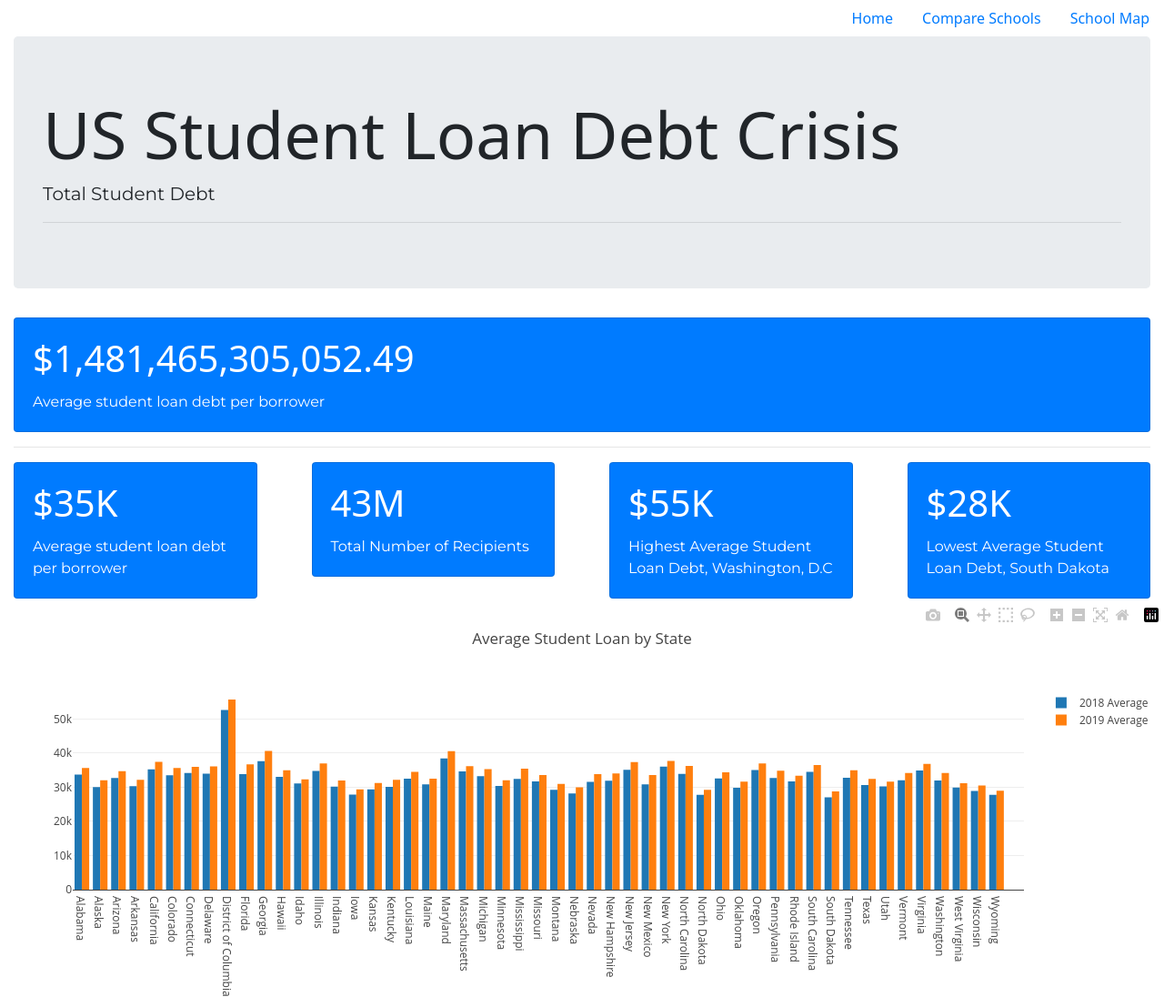
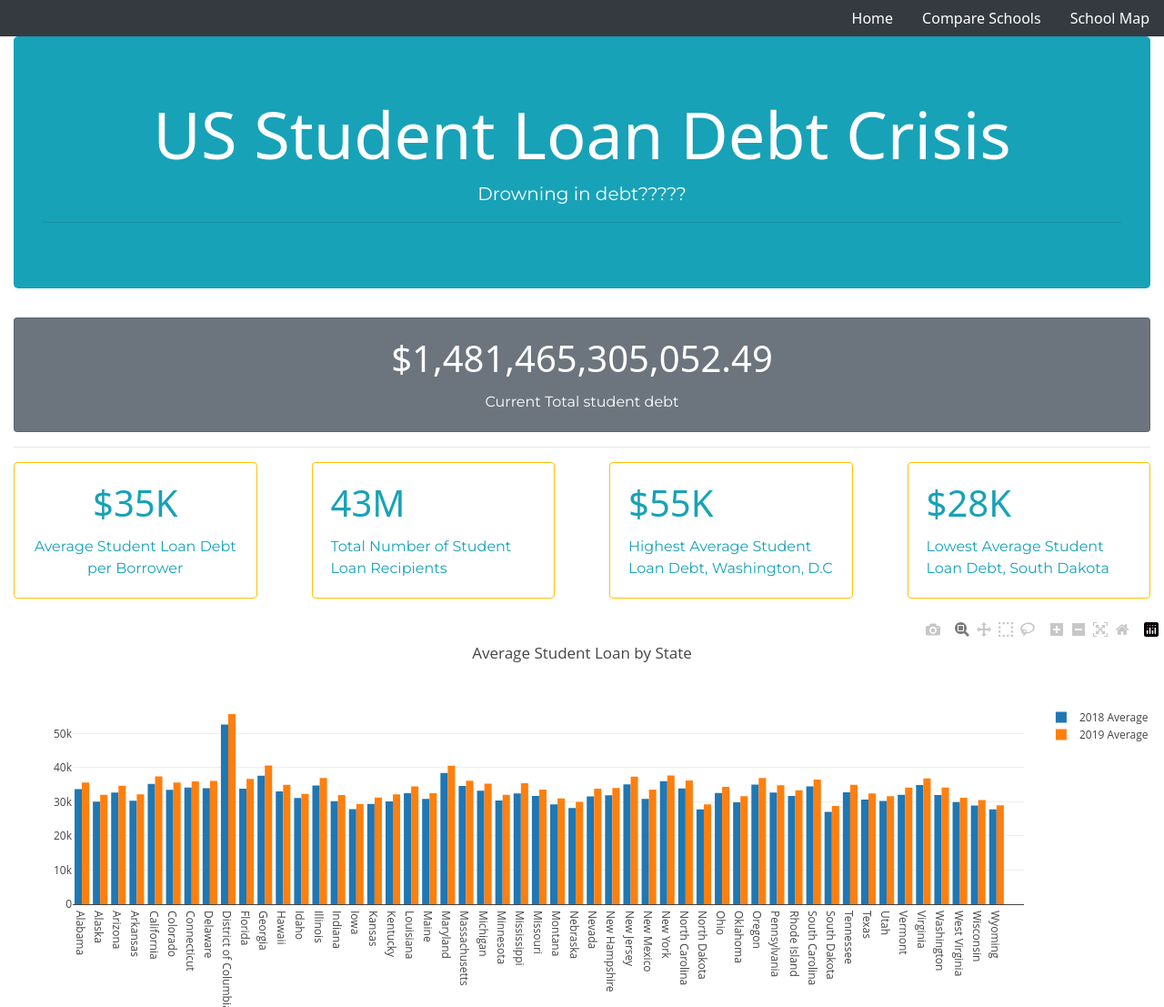
Before and after one commit to huntercash/Project2-FullStackApp, a Flask app: page / in a window 1280 px wide. Shown: the top 1107 px of the page at 91% size. Run offline with Flask 2, Linux system fonts and the light colour scheme; data comes from the database, SQL or seed files in the repository; some libraries are stand-ins or nearby versions.

Commit message:
updating index and map html

```diff
--- a/api/static/css/map.css
+++ b/api/static/css/map.css
@@ -17,7 +17,7 @@ html {
 
 .total_info {
   padding: 6px 8px;
-  font: 14px/16px Arial, Helvetica, sans-serif;
+  font: 18px/20px Arial, Helvetica, sans-serif;
   background: white;
   background: rgba(255,255,255,0.8);
   box-shadow: 0 0 15px rgba(0,0,0,0.2);
@@ -27,11 +27,12 @@ html {
 .total_info h4 {
   margin: 0 0 5px;
   color: #777;
+  font-size: 20px;
 }
 
 .avg_info {
   padding: 6px 8px;
-  font: 14px/16px Arial, Helvetica, sans-serif;
+  font: 18px/20px Arial, Helvetica, sans-serif;
   background: white;
   background: rgba(255,255,255,0.8);
   box-shadow: 0 0 15px rgba(0,0,0,0.2);
@@ -41,6 +42,7 @@ html {
 .avg_info h4 {
   margin: 0 0 5px;
   color: #777;
+  font-size: 20px;
 }
 
 /* CSS from the Leaflet-Choropleth documentation */
--- a/api/templates/index.html
+++ b/api/templates/index.html
@@ -15,27 +15,27 @@
 </head>
 
    <body>
-      <nav class="nav justify-content-end">
-          <a class="nav-link active" href="/">Home</a>
-          <a class="nav-link" href="/tabledata">Compare Schools</a>
-          <a class="nav-link" href="map.html">School Map</a>
+      <nav class="nav justify-content-end bg-dark heading">
+          <a class="nav-link active text-white" href="/">Home</a>
+          <a class="nav-link text-white" href="/tabledata">Compare Schools</a>
+          <a class="nav-link text-white" href="map.html">School Map</a>
     </nav>
       <div class="container-fluid">
 
 
 
-        <div class="jumbotron">
-            <h1 class="display-3">US Student Loan Debt Crisis</h1>
-            <p class="lead">Total Student Debt</p>
+        <div class="jumbotron bg-info text-white heading">
+            <h1 class="display-3 text-center">US Student Loan Debt Crisis</h1>
+            <p class="lead text-center">Drowning in debt?????</p>
             <hr class="my-2">
             <!-- <p id="studentDebtClock" class="studentdebtnumbers"></p> -->
         </div>
         <div class="row">
           <div class="col-12">
-            <div class="card text-white bg-primary">
+            <div class="card text-white bg-secondary" style="max-width: 25;">
               <div class="card-body">
-                <h1 id="studentDebtClock" class="studentdebtnumbers card-title"></h1>
-                <p class="card-text">Average student loan debt per borrower</p>
+                <h1 id="studentDebtClock" class="studentdebtnumbers card-title text-center"></h1>
+                <p class="card-text text-center">Current Total student debt</p>
               </div>
             </div>
           </div>
@@ -45,32 +45,32 @@
         <div class="row">
             <div class="card-deck">
               <div class="col-md-3 col-12">
-                <div class="card text-white bg-primary">
-                  <div class="card-body">
-                    <h1 class="card-title">$35K</h1>
-                    <p class="card-text">Average student loan debt per borrower</p>
+                <div class="card border-warning mb-3">
+                  <div class="card-body text-info">
+                    <h1 class="card-title text-center">$35K</h1>
+                    <p class="card-text text-center">Average Student Loan Debt per Borrower</p>
                   </div>
                 </div>
               </div>
               <div class="col-md-3 col-12">
-              <div class="card text-white bg-primary">
-                <div class="card-body">
+                <div class="card border-warning mb-3">
+                  <div class="card-body text-info">
                   <h1 class="card-title">43M</h1>
-                  <p class="card-text">Total Number of Recipients</p>
+                  <p class="card-text">Total Number of Student Loan Recipients</p>
                 </div>
               </div>
             </div>
             <div class="col-md-3 col-12">
-              <div class="card text-white bg-primary">
-                <div class="card-body">
+              <div class="card border-warning mb-3">
+                <div class="card-body text-info">
                   <h1 class="card-title">$55K</h1>
                   <p class="card-text">Highest Average Student Loan Debt, Washington, D.C</p>
                 </div>
               </div>
             </div>
             <div class="col-md-3 col-12">
-              <div class="card text-white bg-primary">
-                <div class="card-body">
+              <div class="card border-warning mb-3">
+                <div class="card-body text-info">
                   <h1 class="card-title">$28K</h1>
                   <p class="card-text">Lowest Average Student Loan Debt, South Dakota</p>
                 </div>
```
Also changed, not shown: api/static/js/map.js (+5 -3 lines), api/templates/map.html (+4 -4 lines).
